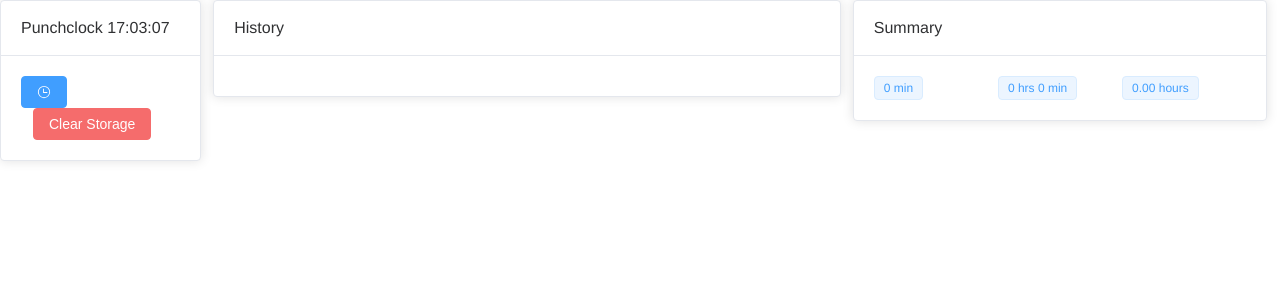
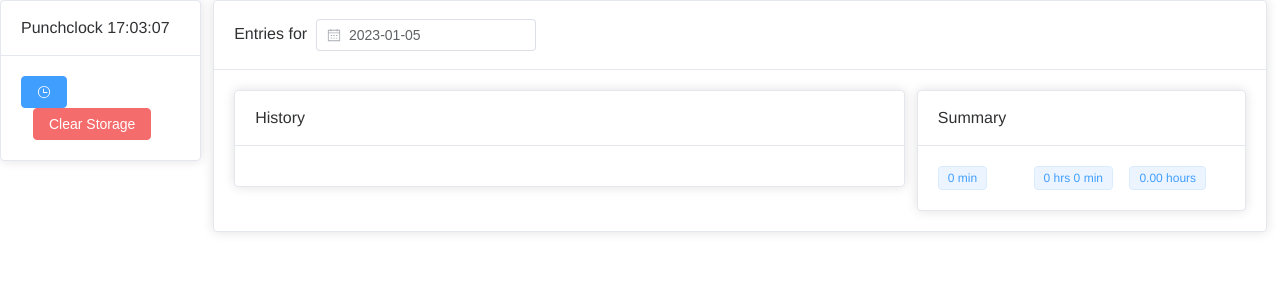
Before and after one commit to marcgauch/punchclock, a Vue app: page / in a window 1280 px wide. Shown: the top 300 px of the page. Built offline with nearby package versions, Linux system fonts and the light colour scheme.

Commit message:
History by date

```diff
--- /dev/null
+++ b/src/components/TheInfos.vue
@@ -0,0 +1,41 @@
+<template>
+  <el-card>
+    <template #header>
+      Entries for&nbsp;
+      <el-date-picker
+        value-format="YYYY-MM-DD"
+        v-model="date"
+        @change="preventEmpty()"
+        :clear-icon="RefreshLeft"
+      />
+    </template>
+    <el-row :gutter="12">
+      <el-col :lg="16">
+        <TheHistory />
+      </el-col>
+      <el-col :lg="8">
+        <TheSummary />
+      </el-col>
+    </el-row>
+  </el-card>
+</template>
+
+<script setup lang="ts">
+import TheHistory from "@/components/history/TheHistory.vue";
+import TheSummary from "@/components/TheSummary.vue";
+import Util from "@/util/util";
+import { RefreshLeft } from "@element-plus/icons-vue";
+import { ref } from "vue";
+
+import { useEventsStore } from "@/stores/events";
+const eventStore = useEventsStore();
+
+const date = ref(Util.formatToYYYYMMDD(new Date()));
+
+const preventEmpty = () => {
+  if (!date.value) {
+    date.value = Util.formatToYYYYMMDD(new Date());
+  }
+  eventStore.date = date.value;
+};
+</script>
--- a/src/components/history/TheHistory.vue
+++ b/src/components/history/TheHistory.vue
@@ -13,8 +13,6 @@
 import { computed } from "vue";
 import { useEventsStore } from "@/stores/events";
 import HistoryEntry from "./HistoryEntry.vue";
-import { DateTimeFragmentedUtil } from "@/models/models";
 const eventStore = useEventsStore();
-const today = DateTimeFragmentedUtil.createWithNow().ISO;
-const entries = computed(() => eventStore.getEntriesForDate(today));
+const entries = computed(() => eventStore.getEntriesForDate);
 </script>
--- a/src/stores/events.ts
+++ b/src/stores/events.ts
@@ -1,26 +1,26 @@
 import { defineStore } from "pinia";
 import { DateTimeFragmented, EventType } from "@/models/models";
 import { DateEvent } from "@/models/models";
+import Util from "@/util/util";
 
 export const useEventsStore = defineStore("events", {
   state: () => ({
     events: [] as DateEvent[],
     isWorking: false,
+    date: Util.formatToYYYYMMDD(new Date()) as string,
   }),
   getters: {
     getEntriesForDate: (state) => {
-      return (ISOdate: string) => {
-        const entries = state.events.filter((e) => e.date.ISO === ISOdate);
-        DateEvent.calculateDifferences(entries);
-        return entries;
-      };
+      const entries = state.events.filter((e) => e.date.ISO === state.date);
+      DateEvent.calculateDifferences(entries);
+      return entries;
     },
     getEntryById: (state) => {
       return (id: string) => state.events.find((e) => e.id === id);
     },
-    getTotalTime: (state) => {
+    getTotalTime() {
       let sum = 0;
-      state.events.forEach((e) => {
+      this.getEntriesForDate.forEach((e) => {
         sum += e.date.differenceToPrevious || 0;
       });
       return sum;
--- /dev/null
+++ b/src/util/util.ts
@@ -0,0 +1,8 @@
+export default class Util {
+  static formatToYYYYMMDD = (date: Date) => {
+    const year = date.getFullYear();
+    const month = `0${date.getMonth() + 1}`.slice(-2);
+    const day = `0${date.getDate()}`.slice(-2);
+    return `${year}-${month}-${day}`;
+  };
+}
--- a/src/views/HomeView.vue
+++ b/src/views/HomeView.vue
@@ -3,17 +3,13 @@
     <el-col :lg="4">
       <ThePunchclock />
     </el-col>
-    <el-col :lg="12">
-      <TheHistory />
-    </el-col>
-    <el-col :lg="8">
-      <TheSummary />
+    <el-col :lg="20">
+      <TheInfos />
     </el-col>
   </el-row>
 </template>
 
 <script setup lang="ts">
 import ThePunchclock from "@/components/ThePunchclock.vue";
-import TheHistory from "@/components/history/TheHistory.vue";
-import TheSummary from "@/components/TheSummary.vue";
+import TheInfos from "@/components/TheInfos.vue";
 </script>
```
